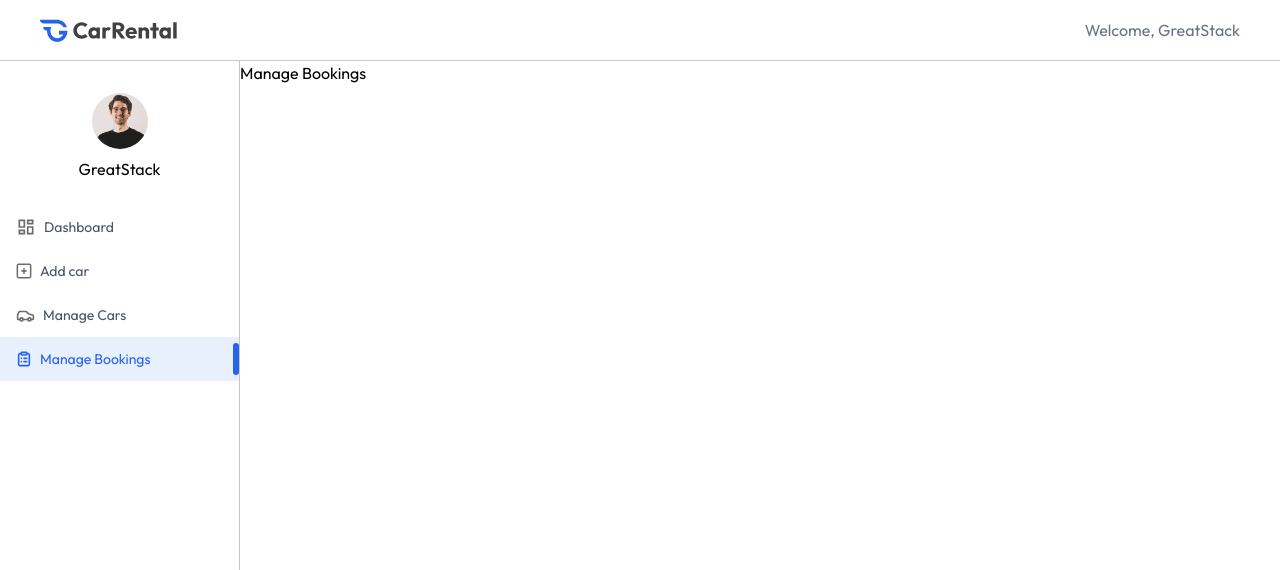
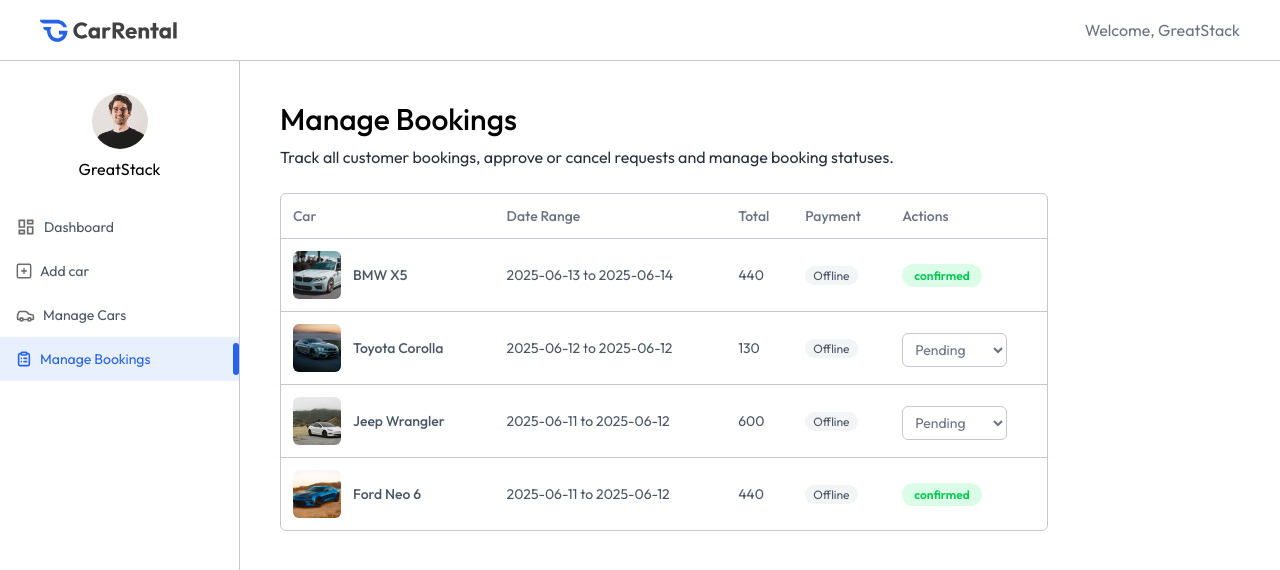
Before and after one commit to bharat-code99/car-rental, a React (Vite) app in the folder frontend/: page /owner/manage-bookings in a window 1280 px wide. Shown: the top 570 px of the page. Built offline with nearby package versions, Linux system fonts and the light colour scheme.

Commit message:
add manage booking page, completed admin panel

```diff
--- a/frontend/src/pages/owner/ManageBookings.tsx
+++ b/frontend/src/pages/owner/ManageBookings.tsx
@@ -1,3 +1,71 @@
+import { useState } from "react";
+import { dummyMyBookingsData } from "../../assets/assets";
+import Title from "../../components/owner/Title";
+
 export default function ManageBookings() {
-  return <h1>Manage Bookings</h1>;
+  const [bookings, _] = useState(dummyMyBookingsData);
+
+  return (
+    <div className="px-4 pt-10 md:px-10 w-full">
+      <Title
+        title="Manage Bookings"
+        subtitle="Track all customer bookings, approve or cancel requests and manage booking statuses."
+      />
+      <div className="max-w-3xl w-full rounded-md overflow-hidden border border-borderColor mt-6">
+        <table className="w-full border-collapse text-left text-sm text-gray-600">
+          <thead className="text-gray-500">
+            <tr>
+              <th className="p-3 font-medium">Car</th>
+              <th className="p-3 font-medium max-md:hidden">Date Range</th>
+              <th className="p-3 font-medium">Total</th>
+              <th className="p-3 font-medium max-md:hidden">Payment</th>
+              <th className="p-3 font-medium">Actions</th>
+            </tr>
+          </thead>
+          <tbody>
+            {bookings.map((booking, index) => (
+              <tr key={index} className="border-t border-borderColor ">
+                <td className="p-3 flex items-center gap-3">
+                  <img
+                    src={booking.car.image}
+                    alt=""
+                    className="h-12 w-12 aspect-square rounded-md object-cover"
+                  />
+                  <p className="font-medium max-md:hidden">
+                    {booking.car.brand} {booking.car.model}
+                  </p>
+                </td>
+                <td className="p-3 max-md:hidden">
+                  {booking.pickupDate.split("T")[0]} to {booking.returnDate.split("T")[0]}
+                </td>
+                <td className="p-3">{booking.price}</td>
+                <td className="p-3 max-md:hidden">
+                  <span className={`px-2 py-0.5 rounded-full text-xs bg-gray-100`}>Offline</span>
+                </td>
+                <td className="p-3">
+                  {booking.status === "pending" ? (
+                    <select
+                      value={booking.status}
+                      className="px-2 py-1.5 mt-1 text-gray-500 border border-borderColor rounded-md outline-none"
+                    >
+                      <option value="pending">Pending</option>
+                      <option value="cancelled">Cancelled</option>
+                      <option value="confirmed">Confirmed</option>
+                    </select>
+                  ) : (
+                    <span
+                      className={`px-3 py-1 rounded-full text-xs font-semibold
+                        ${booking.status === "confirmed" ? "bg-green-100 text-green-500" : "bg-red-100 text-red-500"}`}
+                    >
+                      {booking.status}
+                    </span>
+                  )}
+                </td>
+              </tr>
+            ))}
+          </tbody>
+        </table>
+      </div>
+    </div>
+  );
 }
```
